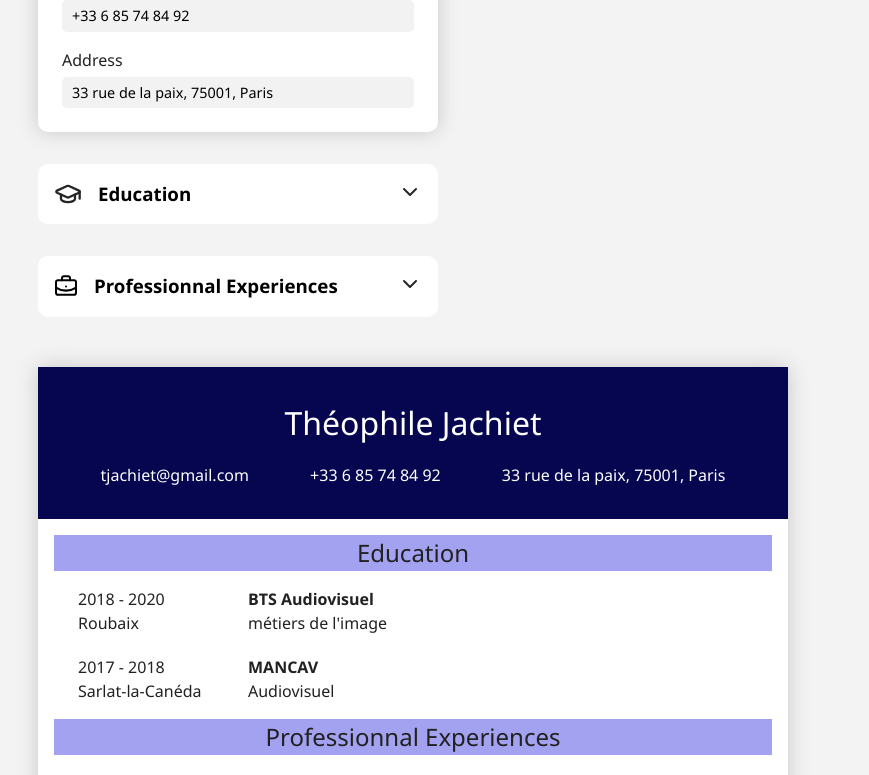
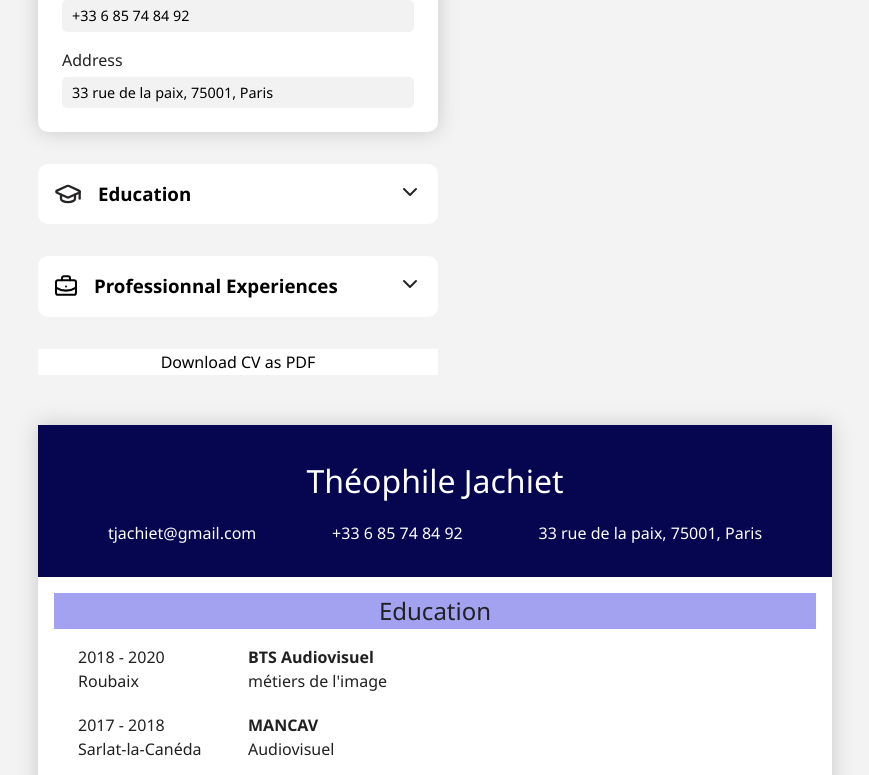
Before and after one commit to theojachiet/CV-App, a React (Vite) app: page / in a window 1280 px wide. Shown: the part 300-1075 px from the top of the page, without its empty margins (12-881 px from the left). Built offline with nearby package versions, Linux system fonts and the light colour scheme.

Commit message:
start to add pdf export button and funcitonnality

```diff
--- a/package.json
+++ b/package.json
@@ -10,6 +10,7 @@
     "preview": "vite preview"
   },
   "dependencies": {
+    "html2pdf.js": "^0.12.1",
     "react": "^19.2.0",
     "react-dom": "^19.2.0"
   },
--- a/src/App.css
+++ b/src/App.css
@@ -82,14 +82,6 @@ button {
   border-radius: 10px;
   box-shadow: 0px 0px 20px rgb(200, 200, 200);
   height: fit-content;
-}
-
-.cv-container {
-  background-color: white;
-  box-shadow: 0px 0px 20px rgb(200, 200, 200);
-
-  width: 750px;
-  height: 1000px;
 }
 
 /* EDUCATION AND EXPERIENCE LIST  */
--- a/src/App.jsx
+++ b/src/App.jsx
@@ -1,9 +1,24 @@
 import { useState } from 'react'
+import html2pdf from "html2pdf.js/dist/html2pdf.bundle.min";
 import './App.css'
 import './CV.css'
 import { EducationRenderList, EducationEditList } from './Education.jsx';
 import { CustomInput } from './utils.jsx';
 import { ExperienceRenderList, ExperienceEditList } from './Experience.jsx';
+
+function downloadPDF() {
+  const cvElement = document.getElementById("cv-display");
+
+  const options = {
+    margin: 0,
+    filename: 'cv.pdf',
+    image: { type: 'jpeg', quality: 0.98 },
+    html2canvas: { scale: 3 },
+    jsPDF: { unit: 'mm', format: 'a4', orientation: 'portrait' }
+  };
+
+  html2pdf().set(options).from(cvElement).save();
+}
 
 export default function App() {
 
@@ -186,9 +201,11 @@ export default function App() {
             <div className={`experience-content ${experienceIsExpanded ? "expanded" : ""}`}>{experienceContent}</div>
           </div>
 
+          <button onClick={downloadPDF}>Download CV as PDF</button>
+
         </div>
 
-        <div className="cv-container">
+        <div id='cv-display' className="cv-container">
           <div className="cv-header">
             <h1>{person.fullName}</h1>
 
--- a/src/CV.css
+++ b/src/CV.css
@@ -1,9 +1,17 @@
+.cv-container {
+  background-color: white;
+  box-shadow: 0px 0px 20px rgb(200, 200, 200);
+
+  width: 794px;
+  height: 1123px;
+}
+
 /* HEADER CV  */
 
 .cv-header {
   background-color: rgb(5, 5, 80);
   color: white;
-  padding: 2em;
+  padding: 2rem;
 }
 
 .cv-header h1 {
```
Also changed, not shown: 1 other file (tests, documents, lock files or other folders).
